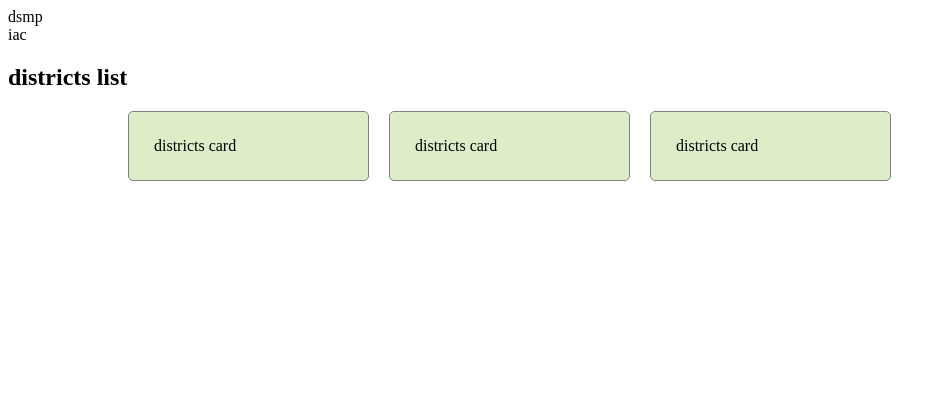
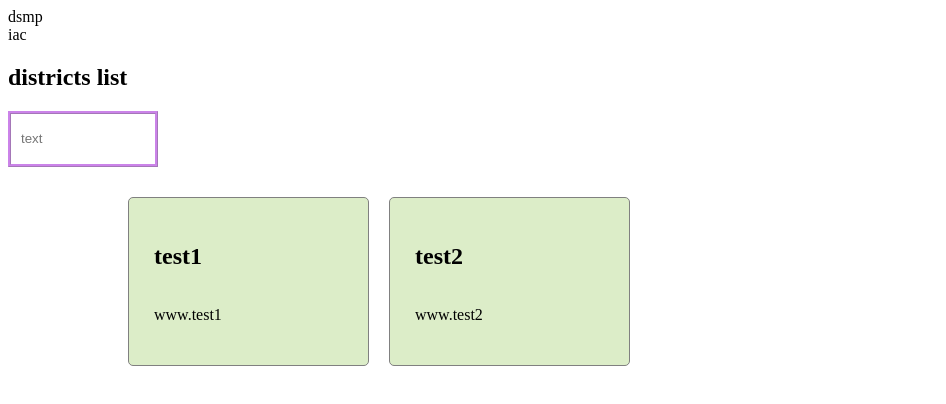
Before and after one commit to SergiiKov/main-page-iac, a React (Create React App) app: page / in a window 1280 px wide. Shown: the top 404 px of the page, without its empty margins (0-946 px from the left). Built offline with nearby package versions, Linux system fonts and the light colour scheme.

Commit message:
add district list to district-list component

```diff
--- a/src/components/district-card/district-card.component.jsx
+++ b/src/components/district-card/district-card.component.jsx
@@ -2,9 +2,14 @@ import React from 'react';
 
 import './district-card.styles.scss'
 
-const DistrictsCard = () =>{
+const DistrictsCard = (props) =>{
+    const { name, webSite } = props;
     return(
-        <div className='card-container'>districts card</div>
+        <div className='card-container'>
+            {/* <img src='' alt='district card'/> */}
+    <h2>{name}</h2>
+    <p>{webSite}</p>
+        </div>
     )
 };
 
--- a/src/components/districts-list/districts-list.component.jsx
+++ b/src/components/districts-list/districts-list.component.jsx
@@ -1,20 +1,25 @@
 import React from 'react';
 import DistrictsCard from '../district-card/district-card.component';
-
+import SearchBox from '../serch-box/serch-box.component';
 import './districts-list.styles.scss'
 
-const DistrictsList = () =>{
+
+const DistrictsList = ({districts}) =>{
+    const districtCardComponent = districts.map((district, i)=>{
+        return (<DistrictsCard
+        id={districts[i].id}
+        name={districts[i].name}
+        webSite={districts[i].webSite} />
+        );
+    })
     return(
         <div>
             <h2>districts list</h2>
-    <div className='districts-list'>
-        <DistrictsCard />
-        <DistrictsCard />
-        <DistrictsCard />
+            <SearchBox />
+                <div className='districts-list'>
+                 {districtCardComponent}
+                </div>
         </div>
-        </div>
-
-
     )
 };
 
--- /dev/null
+++ b/src/components/districts.js
@@ -0,0 +1,12 @@
+export const districts = [
+  {
+    id: 1,
+    name: 'test1',
+    webSite: 'www.test1'
+  },
+  {
+    id: 2,
+    name: 'test2',
+    webSite: 'www.test2'
+  }
+];
--- /dev/null
+++ b/src/components/serch-box/serch-box.component.jsx
@@ -0,0 +1,9 @@
+import React from 'react';
+
+import './serch-box.styles.scss';
+
+const SearchBox = () =>(
+    <input className='search' type='search' placeholder='text' />
+ );
+
+ export default SearchBox;
--- /dev/null
+++ b/src/components/serch-box/serch-box.styles.scss
@@ -0,0 +1,9 @@
+.search {
+    -webkit-appearance: none;
+    border: 1mm ridge rgba(170, 50, 220, .6);
+    outline: none;
+    padding: 10px;
+    width: 150px;
+    line-height: 30px;
+    margin-bottom: 30px;
+  }
--- a/src/page/main-page.jsx
+++ b/src/page/main-page.jsx
@@ -2,7 +2,7 @@ import React from 'react';
 import Iac from '../components/iac/iac.component';
 import Dsmp from '../components/dsmp/dsmp.component';
 import DistrictsList from '../components/districts-list/districts-list.component';
-
+import { districts } from  '../components/districts';
 import './main-page.styles.scss'
 
 const MainPage = () =>{
@@ -10,7 +10,7 @@ const MainPage = () =>{
         <div>
             <Dsmp />
             <Iac />
-            <DistrictsList />
+            <DistrictsList districts={districts}  />
         </div>
     );
 };
```
